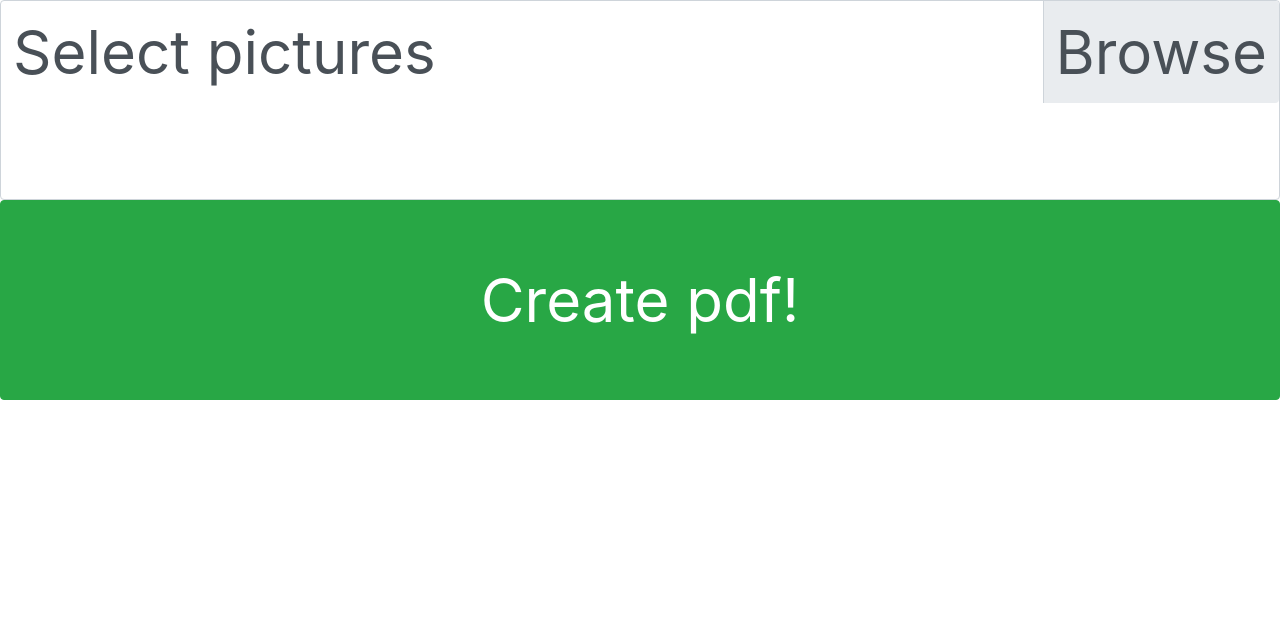
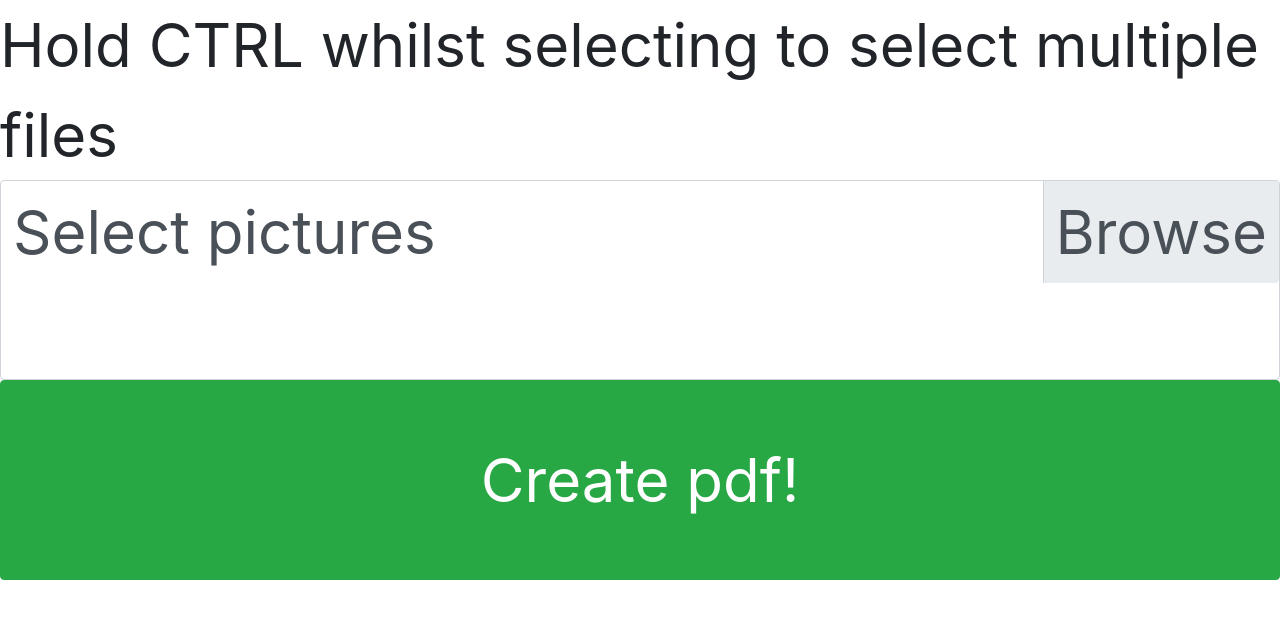
Before and after one commit to Cyclic3/pic2pdf, a plain HTML site: page index.html in a window 1280 px wide. Drawn offline with nearby package versions, Linux system fonts and the light colour scheme.

Commit message:
Added hint

```diff
--- a/index.html
+++ b/index.html
@@ -71,12 +71,13 @@
       }
     </script>
     <style>
-      label, input {
+      label, input, .normal {
         font-size: 60px !important;
       }
     </style>
   </head>
   <body>
+    <div class="normal">Hold CTRL whilst selecting to select multiple files</div>
     <form>
       <div class="custom-file" style="height:25%">
         <label class="custom-file-label btn-primary" for="files" style="height:100%">Select pictures</span>
```
